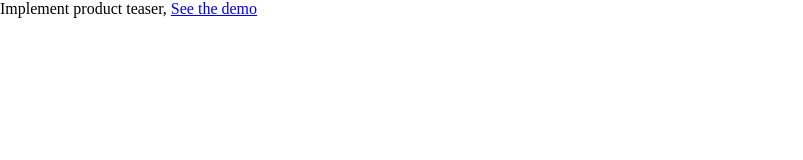
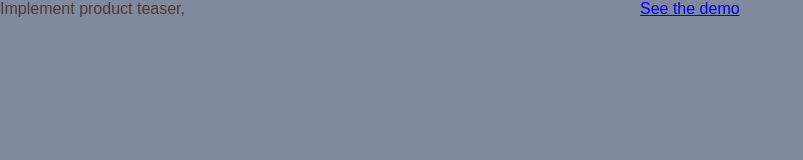
Before and after one commit to Cole-Rossman/dev-101-product-launch, a plain HTML site: page index.html in a window 1280 px wide. Shown: the whole page, without its empty margins (0-803 px from the left). Drawn offline with Linux system fonts and the light colour scheme.

Commit message:
Blue-Cheese-CSS

```diff
--- a/styles/global.css
+++ b/styles/global.css
@@ -1,11 +1,45 @@
 /* font @import */
 
 :root {
-  /* css variables with theme colors,
-    names have to start with "--" */
-  --color-1: #b9af9e;
+--taupe: #473B35;
+--soft-amber: #CCBFB2;
+--dawn: #A5A298;
+--regent-gray: #81899F;
 }
 
 body {
+  background: var(--regent-gray);
+  font-family: 'Oswald', sans-serif;
+  color: var(--taupe);
+}
+
+#blue-cheese {
+  grid-area: image;
+  object-fit: cover;
+  height: 50vh;
+  width: 100vw;
+}
+
+@media (min-width: 900px) {
+  body {
+    height: 100vh;
+    display: grid;
+    grid-template-columns: 50% 50%;
+    grid-template-rows: auto auto 1fr;
+    grid-template-areas:
+    'header  image'
+    'lead image'
+    'signup image';
+    justify-items: stretch;
+    align-items: center;
+  }
+
+  #blue-cheese {
+    height: 100%;
+    max-width: 100%;
+  }
+}
+
+#header {
 
 }
```
